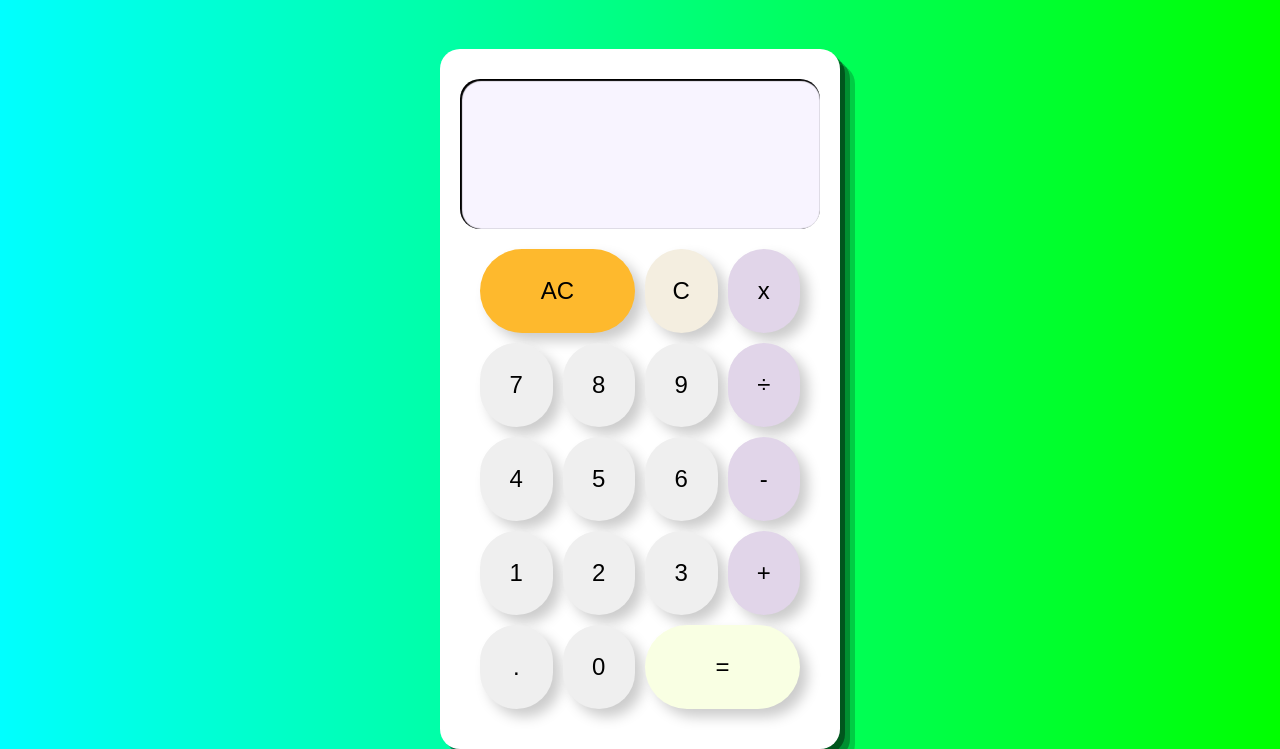
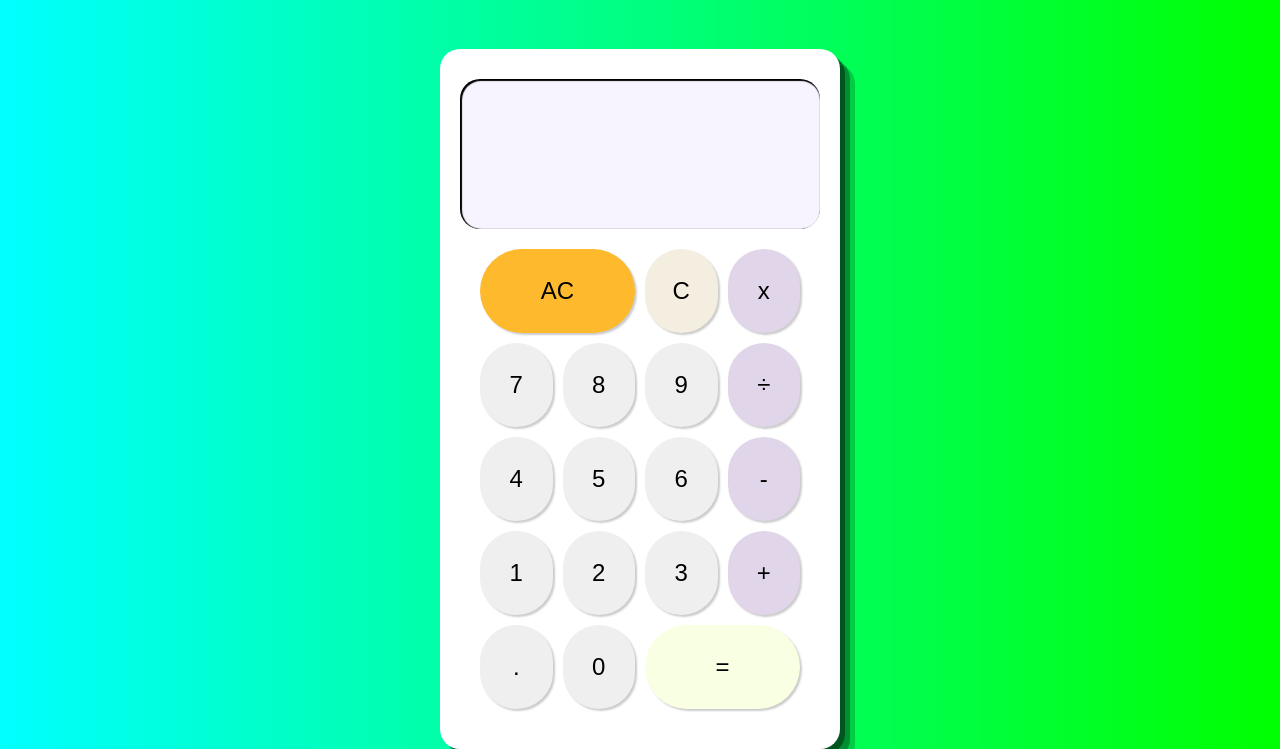
Before and after one commit to Novachaos82/Calculator, a plain HTML site: page index.html in a window 1280 px wide. Shown: the part 111-860 px from the top of the page. Drawn offline with Linux system fonts and the light colour scheme.

Commit message:
changed shadow for  buttons

```diff
--- a/style.css
+++ b/style.css
@@ -93,7 +93,7 @@ body {
   font-size: 1.5rem;
   border-radius: 131px;
   /*background: ;*/
-  box-shadow: 8px 8px 13px #ccc;
+  box-shadow: 2px 2px 2px #ccc;
   border: transparent;
   padding: 10px;
 
@@ -126,7 +126,7 @@ body {
 
 .number:hover {
   background: #fff;
-  color: #ccc;
+  /*color: #ccc;*/
 }
 
 .equals:hover {
```
